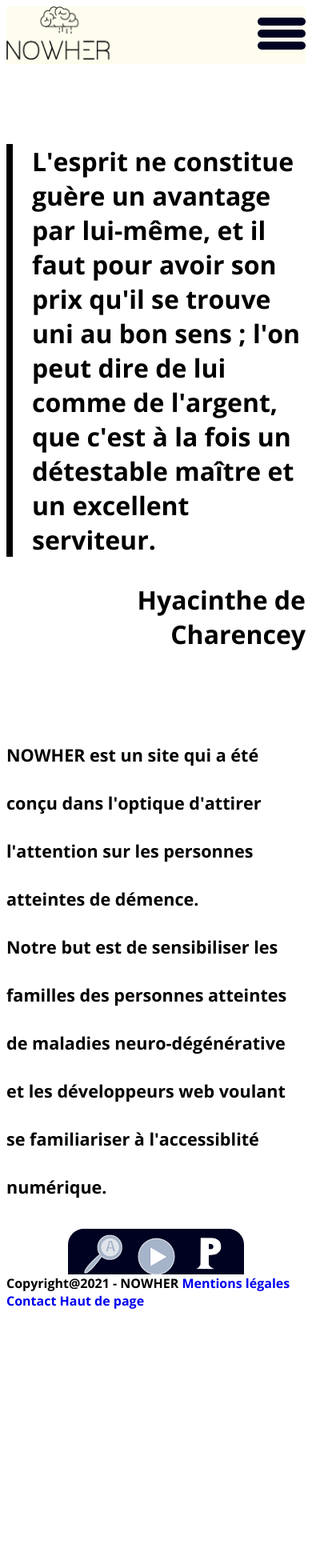
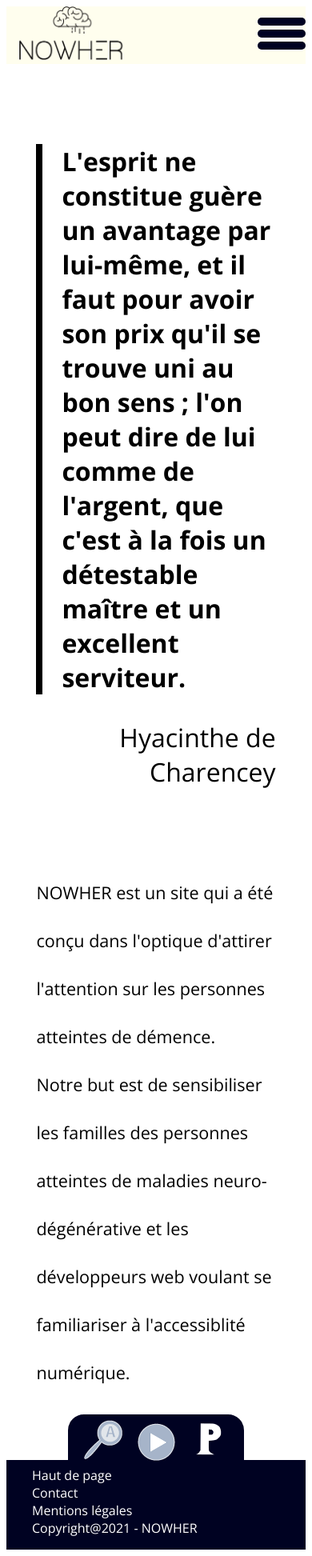
Before and after one commit to Adrien-Ray/nowher, a PHP site: page /pages/index.php in a window 390 px wide. Shown: the whole page at 80% size. Before the commit the page ends 1636 px from the top, so only its background shows below. Run offline with PHP 8.4, Linux system fonts and the light colour scheme.

Commit message:
update header.css

```diff
--- a/styles/header.css
+++ b/styles/header.css
@@ -1,22 +1,50 @@
-@font-face {
-  font-family: "OpenSans";
-  src: url(../assets/Open_Sans/OpenSans-Bold.ttf), url(../assets/Open_Sans/OpenSans-BoldItalic.ttf), url(../assets/Open_Sans/OpenSans-ExtraBold.ttf), url(../assets/Open_Sans/OpenSans-ExtraBoldItalic.ttf), url(../assets/Open_Sans/OpenSans-Italic.ttf), url(../assets/Open_Sans/OpenSans-Light.ttf), url(../assets/Open_Sans/OpenSans-LightItalic.ttf), url(../assets/Open_Sans/OpenSans-Regular.ttf), url(../assets/Open_Sans/OpenSans-SemiBold.ttf), url(../assets/Open_Sans/OpenSans-SemiBoldItalic.ttf);
+@import url('https://fonts.googleapis.com/css2?family=Open+Sans:ital,wght@0,300;0,400;0,600;0,700;0,800;1,300;1,400;1,600;1,700;1,800&display=swap');
+* {
+  font-family: 'Open Sans', sans-serif;
+  text-decoration: none;
 }
-* {
-  font-family: "OpenSans";
-  text-decoration: none;
+/* body{
+  min-height: 100vh;
+} */
+a{
+  color: inherit;
+  transition-duration: 0.35s;
+}
+a:hover{
+  color: gray;
+  transition-duration: 0.35s;
+}
+.content{
+  margin: 1rem 10%;
 }
 
 header {
   display: flex;
   background-color: #fffeee;
+  align-items: flex-end;
+  justify-content: space-between;
 }
 header img {
   width: 10rem;
   height: auto;
+  padding-left: 10%;
 }
 
-nav {
+#hamb_menu {
+  position: absolute;
+  top: 2%;
+  right: 2%;
+  display: none;
+}
+#hamb_menu .barre {
+  background-color: #000222;
+  width: 60px;
+  height: 10px;
+  margin: 5px 0;
+  border-radius: 25px;
+}
+.navbar {
+  overflow: hidden;
   display: flex;
 }
 .navbar a {
@@ -80,39 +108,48 @@ nav {
 .column {
   float: right;
   width: 100%;
-  align-items: center;
-  justify-content: space-around;
-  list-style-type: none;
+  padding: 10px;
+  display: flex;
+  flex-direction: column;
+  justify-content: center;
+  text-align: center;
 }
 
-.classic_menu {
-  padding: 0 3rem;
+.column a {
+  float: none;
+  color: black;
+  text-align: center;
+  padding: 16px;
+  text-decoration: none;
+  display: block;
+  text-align: center;
 }
-.classic_menu:hover {
+
+.column a:hover {
   background-color: #000222;
   color: white;
 }
 
-li {
-  list-style-type: none;
+/* Clear floats after the columns */
+.row:after {
+  content: "";
+  display: table;
+  clear: both;
+}
+#menumobile{
   display: none;
 }
-
-#hamb_menu {
-  position: absolute;
-  top: 2%;
-  right: 2%;
-  display: none;
+footer{
+  background-color: #000222;
+  height: 5rem;
+  color: white;
+  display: flex;
+  justify-content: space-between;
+  align-items: center;
+  padding : 1rem 2rem;
+  display: flex;
 }
-#hamb_menu .barre {
-  background-color: #000222;
-  width: 60px;
-  height: 10px;
-  margin: 5px 0;
-  border-radius: 25px;
-}
-
-@media screen and (max-width: 800px) {
+@media screen and (max-width: 768px) {
   #hamb_menu {
     display: block;
   }
@@ -127,6 +164,15 @@ li {
     text-align: center;
     display: none;
     flex-direction: column;
+    justify-content: flex-start;
+  }
+  #menumobile a{
+    font-size : 1.5rem;
+    margin: 1rem 0;
+  }
+  #menumobile h1{
+    text-align: left;
+    font-size: 1.5rem;
   }
   .cross1transform {
     transform: rotate(-45deg);
```
